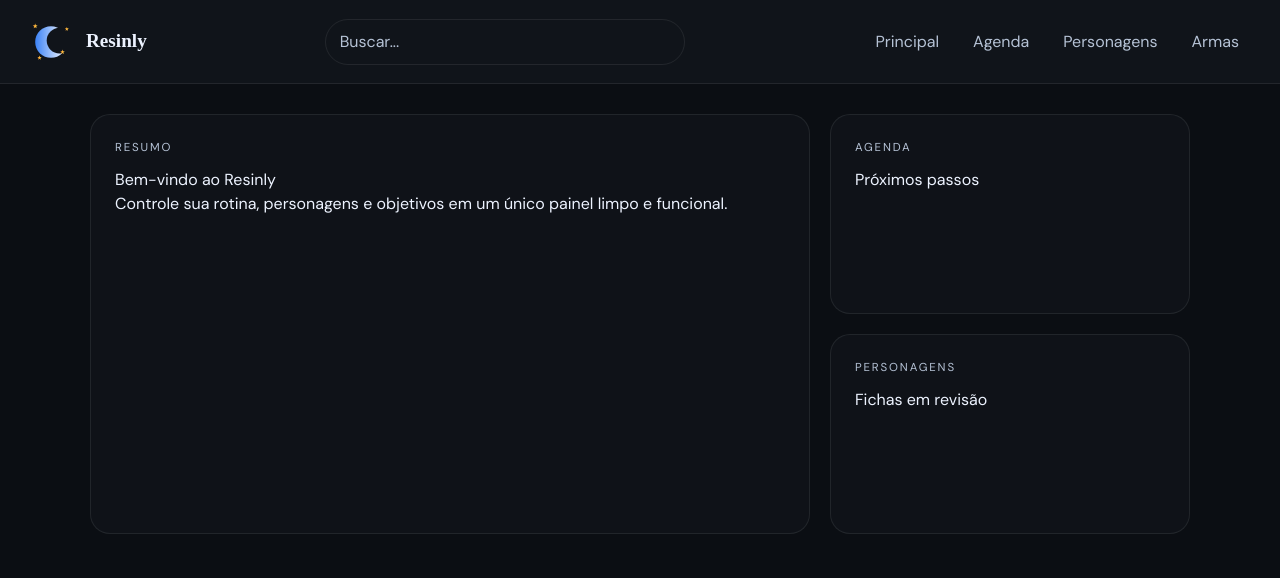
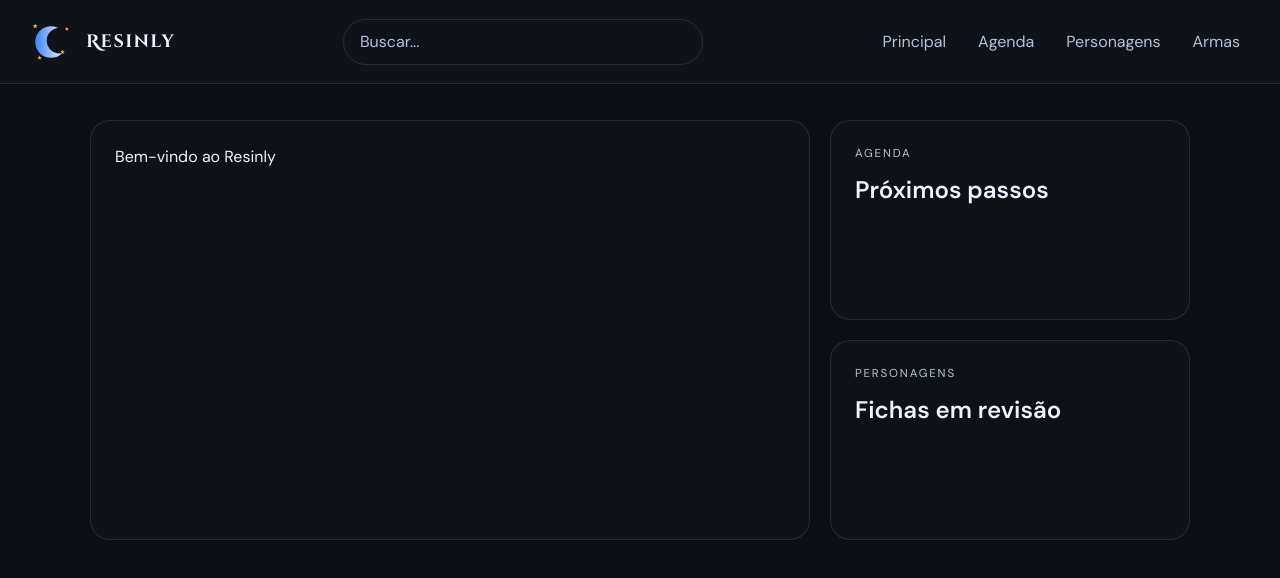
Before and after one commit to Marlon-DH/Resinly, a React (Vite) app in the folder frontend/: page / in a window 1280 px wide. Shown: the top 578 px of the page. Built offline with nearby package versions, Linux system fonts and the light colour scheme.

Commit message:
refactor: remover arquivo CSS desnecessário e atualizar estilos das páginas com Tailwind CSS

```diff
--- a/frontend/src/App.css
+++ /dev/null
@@ -1,250 +0,0 @@
-:root {
-  --topbar-height: 84px;
-  --bg: #0b0e13;
-  --surface: #10141a;
-  --panel: rgba(16, 20, 26, 0.82);
-  --border: rgba(255, 255, 255, 0.08);
-  --text: #edf3ff;
-  --muted: #b5c2d5;
-}
-
-* {
-  box-sizing: border-box;
-}
-
-body {
-  margin: 0;
-  background: var(--bg);
-  color: var(--text);
-}
-
-/* NAVBAR */
-
-.barra-principal {
-  position: fixed;
-  top: 0;
-  left: 0;
-  right: 0;
-  height: var(--topbar-height);
-
-  display: flex;
-  align-items: center;
-  justify-content: space-between;
-
-  padding: 12px 28px;
-  background: var(--surface);
-  border-bottom: 1px solid var(--border);
-  z-index: 10;
-}
-
-.marca-wrap {
-  display: flex;
-  align-items: center;
-  gap: 12px;
-}
-
-.nome-marca {
-  margin: 0;
-  font-family: serif;
-  font-size: 1.2rem;
-  font-weight: 700;
-}
-
-.barra-pesquisa-wrap {
-  flex: 1;
-  display: flex;
-  justify-content: center;
-  padding: 0 20px;
-}
-
-.barra-pesquisa {
-  width: min(360px, 100%);
-  padding: 10px 14px;
-
-  background: transparent;
-  border: 1px solid var(--border);
-  border-radius: 999px;
-
-  color: var(--text);
-  outline: none;
-}
-
-.barra-pesquisa::placeholder {
-  color: var(--muted);
-}
-
-.menu-navegacao {
-  display: flex;
-  gap: 8px;
-}
-
-.menu-navegacao button {
-  padding: 8px 12px;
-
-  background: transparent;
-  border: 1px solid transparent;
-  border-radius: 999px;
-
-  color: var(--muted);
-  cursor: pointer;
-}
-
-.menu-navegacao button:hover {
-  background: rgba(175, 200, 255, 0.06);
-  color: var(--text);
-}
-
-/* PÁGINAS */
-
-.pagina-principal,
-.pagina-agenda {
-  min-height: 100vh;
-  background: var(--bg);
-}
-
-/* HOME */
-
-.conteudo-principal {
-  padding: calc(var(--topbar-height) + 30px) 24px 48px;
-  display: flex;
-  justify-content: center;
-}
-
-.layout-principal {
-  width: min(1100px, 100%);
-  display: grid;
-  grid-template-columns: 2fr 1fr;
-  gap: 20px;
-}
-
-.cartao {
-  padding: 24px;
-
-  background: var(--panel);
-  border: 1px solid var(--border);
-  border-radius: 20px;
-}
-
-.cartao-grande {
-  min-height: 420px;
-}
-
-.cartao-pequeno {
-  min-height: 200px;
-}
-
-.pilha-lateral {
-  display: grid;
-  gap: 20px;
-}
-
-.rotulo {
-  margin: 0 0 12px;
-  color: var(--muted);
-  font-size: 0.72rem;
-  letter-spacing: 0.16em;
-  text-transform: uppercase;
-}
-
-/* AGENDA */
-
-.conteudo-agenda {
-  padding: calc(var(--topbar-height) + 30px) 24px 48px;
-  display: flex;
-  justify-content: center;
-}
-
-.cartao-agenda {
-  width: min(760px, 100%);
-  padding: 24px;
-
-  background: var(--panel);
-  border: 1px solid var(--border);
-  border-radius: 20px;
-}
-
-.cabecalho-agenda {
-  padding-bottom: 16px;
-  border-bottom: 1px solid var(--border);
-}
-
-.rotulo-agenda {
-  margin: 0;
-  color: var(--muted);
-  font-size: 0.7rem;
-  text-transform: uppercase;
-}
-
-.cabecalho-agenda h1 {
-  margin: 6px 0 0;
-}
-
-.lista-agenda {
-  display: grid;
-  gap: 14px;
-  margin-top: 22px;
-}
-
-.item-agenda {
-  display: flex;
-  align-items: center;
-  gap: 16px;
-
-  padding: 14px 16px;
-
-  background: rgba(255, 255, 255, 0.02);
-  border: 1px solid var(--border);
-  border-radius: 14px;
-}
-
-.dia-agenda {
-  min-width: 70px;
-  padding: 8px 10px;
-
-  background: rgba(175, 200, 255, 0.08);
-  border-radius: 10px;
-
-  text-align: center;
-  font-size: 0.7rem;
-}
-
-.texto-agenda {
-  display: flex;
-  flex-direction: column;
-  gap: 4px;
-}
-
-.texto-agenda span {
-  color: var(--muted);
-  font-size: 0.85rem;
-}
-
-/* CELULAR */
-
-@media (max-width: 650px) {
-  .barra-principal {
-    padding: 12px 16px;
-  }
-
-  .barra-pesquisa-wrap {
-    display: none;
-  }
-
-  .menu-navegacao button {
-    padding: 7px 9px;
-    font-size: 12px;
-  }
-
-  .conteudo-principal,
-  .conteudo-agenda {
-    padding: calc(var(--topbar-height) + 20px) 16px 40px;
-  }
-
-  .layout-principal {
-    grid-template-columns: 1fr;
-  }
-
-  .item-agenda {
-    align-items: flex-start;
-  }
-}
--- a/frontend/src/App.tsx
+++ b/frontend/src/App.tsx
@@ -1,5 +1,4 @@
 import { useState } from "react";
-import "./App.css";
 import Agenda from "./pages/Agenda";
 import Home from "./pages/Home";
 import Personagens from "./pages/Personagens";
--- a/frontend/src/components/NavBar.tsx
+++ b/frontend/src/components/NavBar.tsx
@@ -8,32 +8,53 @@ export default function NavBar({
   onNavigate: (p: Page) => void;
 }) {
   return (
-    <header className="barra-principal">
-      <div className="marca-wrap">
+    <header className="fixed inset-x-0 top-0 z-10 flex min-h-[84px] flex-wrap items-center justify-between gap-x-3 border-b border-white/10 bg-[#10141a]/95 px-4 py-3 backdrop-blur-sm sm:px-7">
+      <div className="flex shrink-0 items-center gap-2 sm:gap-3">
         <Logo size={46} />
-        <span className="nome-marca">Resinly</span>
+        <span className="text-lg font-bold tracking-[0.08em] text-[#edf3ff] [font-family:'Cinzel_Decorative',serif]">
+          Resinly
+        </span>
       </div>
 
-      <div className="barra-pesquisa-wrap">
+      <div className="hidden flex-1 justify-center px-5 md:flex">
         <input
           type="text"
-          className="barra-pesquisa"
+          className="w-full max-w-[360px] rounded-full border border-white/10 bg-transparent px-4 py-2.5 text-sm text-[#edf3ff] outline-none placeholder:text-[#b5c2d5] transition focus:border-[#a9c4ff]/60"
           placeholder="Buscar..."
           aria-label="Buscar"
         />
       </div>
 
-      <nav className="menu-navegacao" aria-label="Navegação principal">
-        <button type="button" onClick={() => onNavigate("home")}>
+      <nav
+        className="flex min-w-0 gap-0.5 sm:gap-2"
+        aria-label="Navegação principal"
+      >
+        <button
+          type="button"
+          className="rounded-full px-1.5 py-2 text-[11px] text-[#b5c2d5] transition hover:bg-white/5 hover:text-[#edf3ff] sm:px-3 sm:text-sm"
+          onClick={() => onNavigate("home")}
+        >
           Principal
         </button>
-        <button type="button" onClick={() => onNavigate("agenda")}>
+        <button
+          type="button"
+          className="rounded-full px-1.5 py-2 text-[11px] text-[#b5c2d5] transition hover:bg-white/5 hover:text-[#edf3ff] sm:px-3 sm:text-sm"
+          onClick={() => onNavigate("agenda")}
+        >
           Agenda
         </button>
-        <button type="button" onClick={() => onNavigate("characters")}>
+        <button
+          type="button"
+          className="rounded-full px-1.5 py-2 text-[11px] text-[#b5c2d5] transition hover:bg-white/5 hover:text-[#edf3ff] sm:px-3 sm:text-sm"
+          onClick={() => onNavigate("characters")}
+        >
           Personagens
         </button>
-        <button type="button" onClick={() => onNavigate("weapons")}>
+        <button
+          type="button"
+          className="rounded-full px-1.5 py-2 text-[11px] text-[#b5c2d5] transition hover:bg-white/5 hover:text-[#edf3ff] sm:px-3 sm:text-sm"
+          onClick={() => onNavigate("weapons")}
+        >
           Armas
         </button>
       </nav>
--- a/frontend/src/index.css
+++ b/frontend/src/index.css
@@ -1,21 +1,25 @@
-@import url("https://fonts.googleapis.com/css2?family=DM+Mono:wght@400;500&family=DM+Sans:wght@400;500;600;700&family=Fraunces:opsz,wght@9..144,600;9..144,700&display=swap");
-@import url("https://fonts.googleapis.com/css2?family=Cinzel+Decorative:wght@400;700&family=Uncial+Antiqua&display=swap");
+@import url("https://fonts.googleapis.com/css2?family=Cinzel+Decorative:wght@400;700&family=DM+Sans:wght@400;500;600;700&display=swap");
 @import "tailwindcss";
 
-* {
-  box-sizing: border-box;
+:root {
+  color-scheme: dark;
 }
+
 body {
   margin: 0;
   min-width: 320px;
-  color: #2c2935;
-  background: linear-gradient(180deg, #1a1a1a 0%, #0d0d0d 100%);
+  color: #edf3ff;
+  background: #0b0e13;
   font-family: "DM Sans", Arial, sans-serif;
 }
+
+*,
+*::before,
+*::after {
+  box-sizing: border-box;
+}
+
 button,
-select {
+input {
   font: inherit;
 }
-button {
-  cursor: pointer;
-}
--- a/frontend/src/pages/Armas.tsx
+++ b/frontend/src/pages/Armas.tsx
@@ -8,7 +8,7 @@ export default function Armas({
   onNavigate: (p: Page) => void;
 }) {
   return (
-    <div className="pagina-armas">
+    <div className="min-h-screen bg-[#0b0e13] text-[#edf3ff]">
       <NavBar onNavigate={onNavigate} />
     </div>
   );
--- a/frontend/src/pages/Home.tsx
+++ b/frontend/src/pages/Home.tsx
@@ -8,29 +8,28 @@ export default function Home({
   onNavigate: (p: Page) => void;
 }) {
   return (
-    <div className="pagina-principal">
+    <div className="min-h-screen bg-[#0b0e13] text-[#edf3ff]">
       <NavBar onNavigate={onNavigate} />
 
-      <main className="conteudo-principal">
-        <section className="layout-principal">
-          <article className="cartao cartao-grande">
-            <p className="rotulo">Resumo</p>
+      <main className="flex justify-center px-4 pb-12 pt-[120px] sm:px-6">
+        <section className="grid w-full max-w-[1100px] gap-5 lg:grid-cols-[2fr_1fr]">
+          <article className="min-h-[420px] rounded-[20px] border border-white/10 bg-[#10141a]/80 p-6">
             <h1>Bem-vindo ao Resinly</h1>
-            <p>
-              Controle sua rotina, personagens e objetivos em um único painel
-              limpo e funcional.
-            </p>
           </article>
 
-          <div className="pilha-lateral">
-            <article className="cartao cartao-pequeno">
-              <p className="rotulo">Agenda</p>
-              <h2>Próximos passos</h2>
+          <div className="grid gap-5">
+            <article className="min-h-[200px] rounded-[20px] border border-white/10 bg-[#10141a]/80 p-6">
+              <p className="mb-3 text-[0.72rem] uppercase tracking-[0.16em] text-[#b5c2d5]">
+                Agenda
+              </p>
+              <h2 className="text-2xl font-semibold">Próximos passos</h2>
             </article>
 
-            <article className="cartao cartao-pequeno">
-              <p className="rotulo">Personagens</p>
-              <h2>Fichas em revisão</h2>
+            <article className="min-h-[200px] rounded-[20px] border border-white/10 bg-[#10141a]/80 p-6">
+              <p className="mb-3 text-[0.72rem] uppercase tracking-[0.16em] text-[#b5c2d5]">
+                Personagens
+              </p>
+              <h2 className="text-2xl font-semibold">Fichas em revisão</h2>
             </article>
           </div>
         </section>
--- a/frontend/src/pages/Personagens.tsx
+++ b/frontend/src/pages/Personagens.tsx
@@ -8,7 +8,7 @@ export default function Personagens({
   onNavigate: (p: Page) => void;
 }) {
   return (
-    <div className="pagina-personagens">
+    <div className="min-h-screen bg-[#0b0e13] text-[#edf3ff]">
       <NavBar onNavigate={onNavigate} />
     </div>
   );
```
Also changed, not shown: frontend/src/pages/Agenda.tsx (+18 -11 lines).
